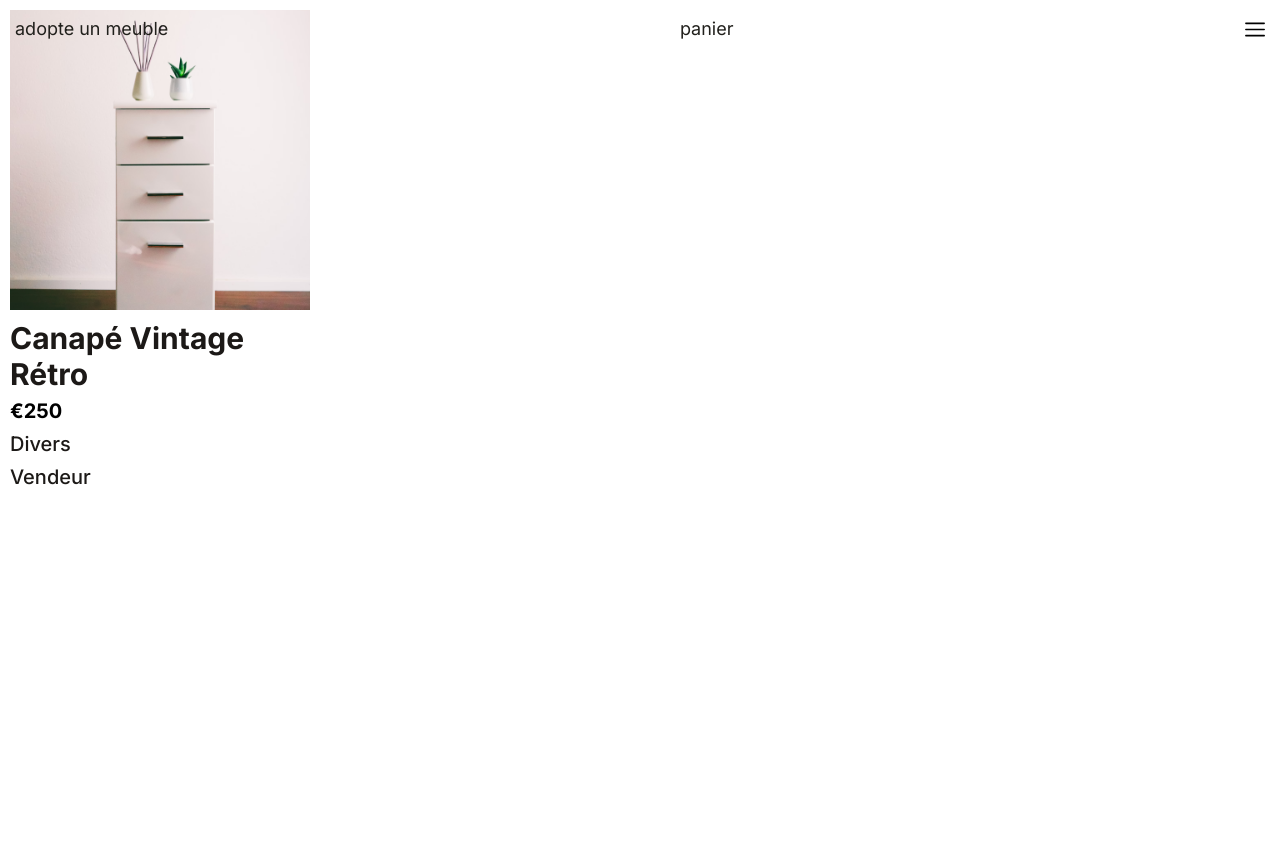
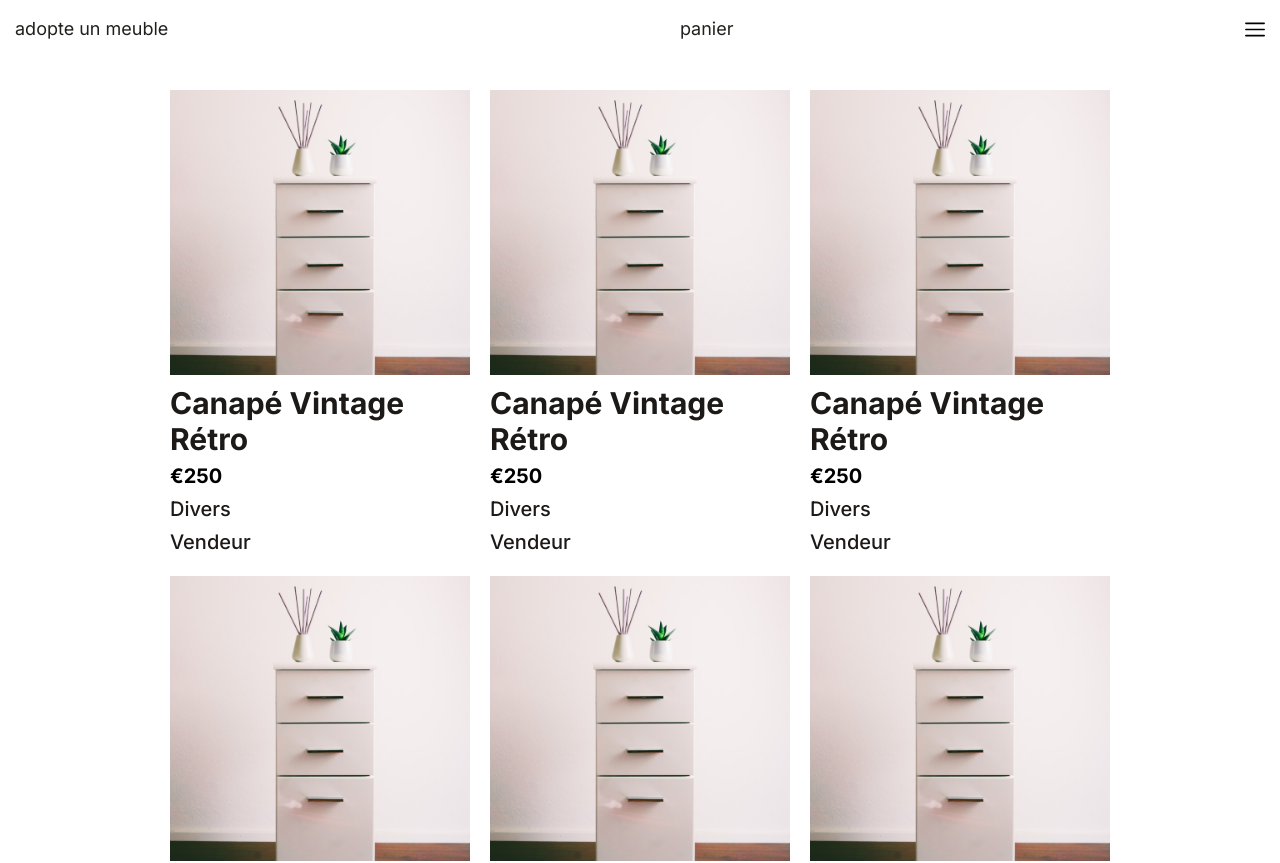
Before and after one commit to adatechschool/projet-collectif-plateforme-de-meubles-adopte-un-meuble, a React (Vite) app in the folder front/adopte_un_meuble/: page /product in a window 1280 px wide. Shown: the top 863 px of the page. Before the commit the page ends 800 px from the top, so only its background shows below. Built offline with nearby package versions, Linux system fonts and the light colour scheme.

Commit message:
ready for fetch

```diff
--- a/front/adopte_un_meuble/src/Components/ProductCard.jsx
+++ b/front/adopte_un_meuble/src/Components/ProductCard.jsx
@@ -1,21 +1,29 @@
-import React from 'react'
+import React from "react";
 
 function ProductCard(props) {
-    return (
-        <div className="w-80 h-[443px] p-2.5 flex-col justify-start items-start gap-2.5 inline-flex">
-        <div className="self-stretch h-[300px] flex-col justify-center items-start flex">
-            <img className="w-[576px] h-[385px]" src={props.image} />
+  return (
+    <div className="w-80 p-2.5 flex-col justify-start items-start gap-2.5 inline-flex">
+      <div className="self-stretch flex-col justify-center items-start flex">
+        <img className="w-[576px]" src={props.image} />
+      </div>
+      <div className="self-stretch flex-col justify-start items-start gap-[5px] flex">
+        <div className="text-stone-900 text-3xl font-bold font-['Inter']">
+          {props.title}
         </div>
-        <div className="self-stretch h-[113px] flex-col justify-start items-start gap-[5px] flex">
-            <div className="text-stone-900 text-3xl font-bold font-['Inter']">{props.title}</div>
-            <div className="flex-col justify-start items-start flex">
-                <div className="text-black text-xl font-bold font-['Inter']">{props.price}</div>
-            </div>
-            <div className="text-stone-900 text-xl font-medium font-['Inter']">{props.divers}</div>
-            <div className="text-stone-900 text-xl font-medium font-['Inter']">{props.seller}</div>
+        <div className="flex-col justify-start items-start flex">
+          <div className="text-black text-xl font-bold font-['Inter']">
+            {props.price}
+          </div>
         </div>
+        <div className="text-stone-900 text-xl font-medium font-['Inter']">
+          {props.divers}
+        </div>
+        <div className="text-stone-900 text-xl font-medium font-['Inter']">
+          {props.seller}
+        </div>
+      </div>
     </div>
-    )
+  );
 }
 
 export default ProductCard;
--- a/front/adopte_un_meuble/src/ProductPage.jsx
+++ b/front/adopte_un_meuble/src/ProductPage.jsx
@@ -3,15 +3,21 @@ import ProductCard from "./components/ProductCard";
 import Navbar from "./components/Navbar";
 
 function ProductPage() {
+  const numberOfCards = 10;
   return (
-    <div className="">
+    <div className="flex justify-center pt-[5rem]">
+      <div className="grid grid-cols-1 sm:grid-cols-2 lg:grid-cols-3">
+        {Array.from({ length: numberOfCards }, (_, index) => (
           <ProductCard
+            key={index}
             image="./public/cabinet_1.png"
             title="Canapé Vintage Rétro"
             price="€250"
             divers="Divers"
             seller="Vendeur"
           />
+        ))}
+      </div>
       <Navbar />
     </div>
   );
```
Lines whose indentation alone changed are shown as unchanged.
